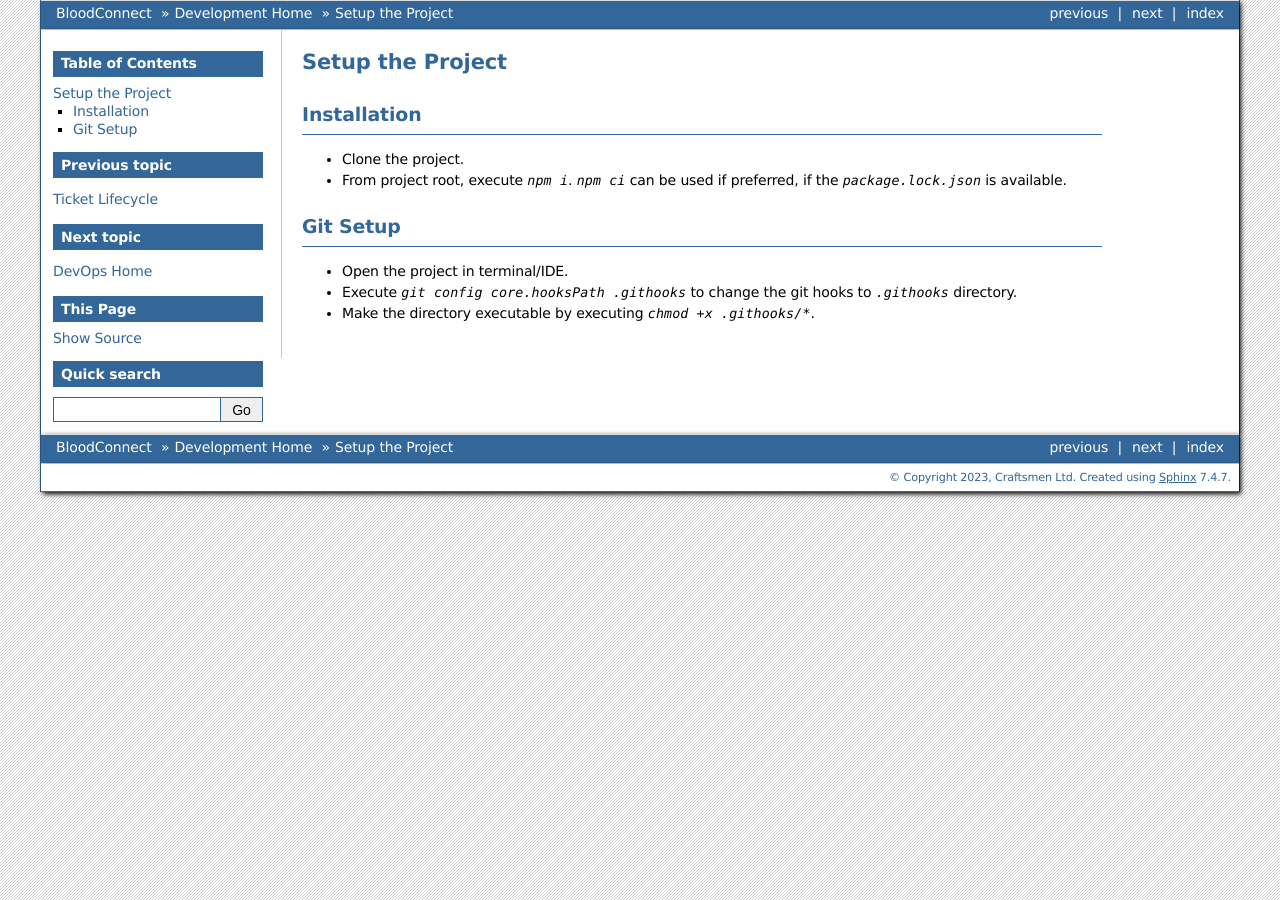
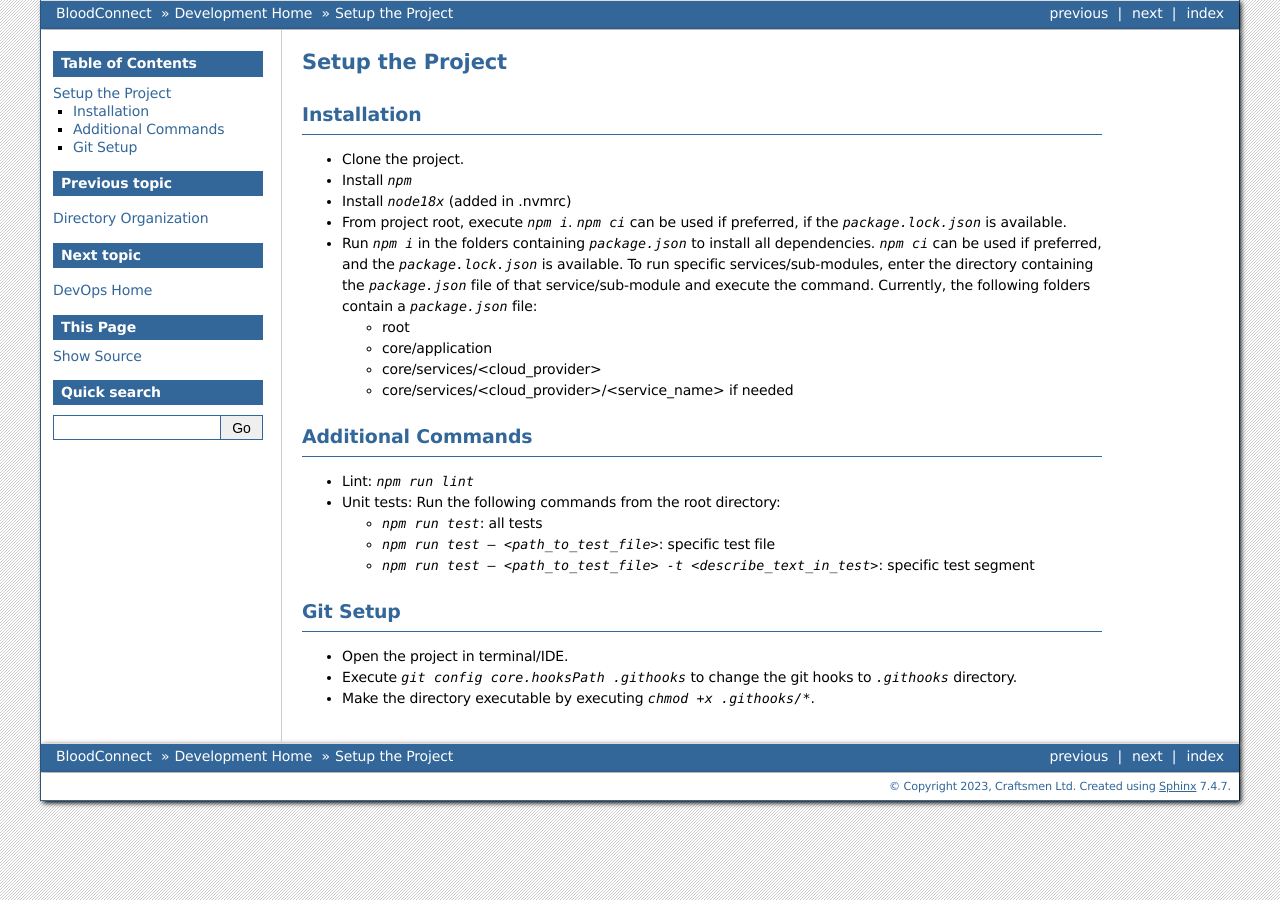
Before and after one commit to CraftsmenLtd/BloodConnect, a Sphinx documentation site: the page built from docs/development/GettingStarted.rst, in a window 1280 px wide. Built offline with Sphinx 7.4.7, drawn with Linux system fonts in a browser that asks for light colours.

Commit message:
I-#32 documentation modified
- directory organization doc added
- command related instructions updated in GettingStarted doc
-  directory organization doc added to index doc

```diff
--- a/docs/development/GettingStarted.rst
+++ b/docs/development/GettingStarted.rst
@@ -5,7 +5,24 @@ Setup the Project
 Installation
 ~~~~~~~~~~~~
 - Clone the project.
+- Install `npm`
+- Install `node18x` (added in .nvmrc)
 - From project root, execute `npm i`. `npm ci` can be used if preferred, if the `package.lock.json` is available.
+- Run `npm i` in the folders containing `package.json` to install all dependencies. `npm ci` can be used if preferred, and the `package.lock.json` is available. To run specific services/sub-modules, enter the directory containing the `package.json` file of that service/sub-module and execute the command. Currently, the following folders contain a `package.json` file:
+
+  - root
+  - core/application
+  - core/services/<cloud_provider>
+  - core/services/<cloud_provider>/<service_name> if needed
+
+Additional Commands
+~~~~~~~~~~~~~~~~~~~
+- Lint: `npm run lint`
+- Unit tests: Run the following commands from the root directory:
+
+  - `npm run test`: all tests
+  - `npm run test -- <path_to_test_file>`: specific test file
+  - `npm run test -- <path_to_test_file> -t <describe_text_in_test>`: specific test segment
 
 Git Setup
 ~~~~~~~~~
--- a/docs/development/index.rst
+++ b/docs/development/index.rst
@@ -14,6 +14,7 @@ Guidelines
    CloudDevGuideline
    PRGuideline
    TicketLifecycle
+   DirectoryOrganization
 
 Dive into the Code
 ~~~~~~~~~~~~~~~~~~
```
Also changed, not shown: docs/development/DirectoryOrganization.rst (added, +27 -0 lines).
